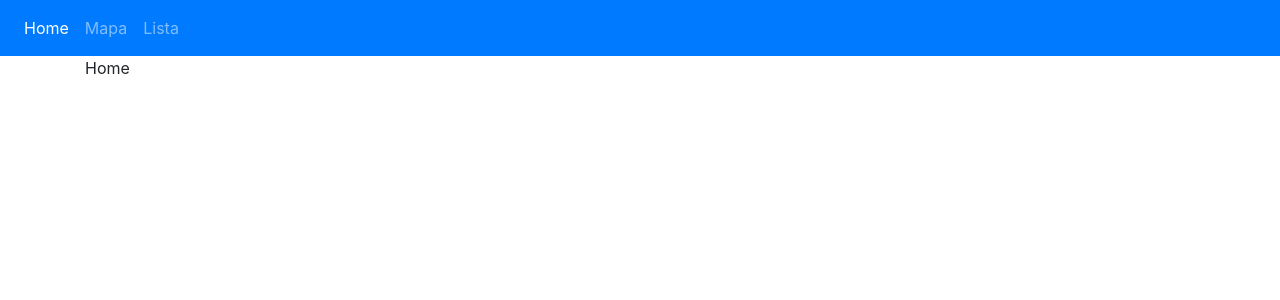
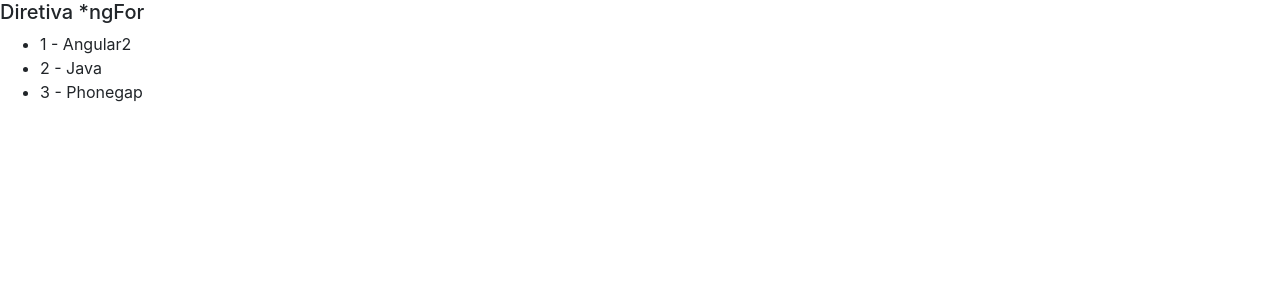
Before and after one commit to pierbotteroweb/angular-loiane-data-binding, an Angular app in the folder data-binding/: page / in a window 1280 px wide. Shown: the top 300 px of the page. Built offline with nearby package versions, Linux system fonts and the light colour scheme.

Commit message:
Aula 27, ngFor

```diff
--- a/data-binding/src/app/app.component.html
+++ b/data-binding/src/app/app.component.html
@@ -4,4 +4,5 @@
 
 <button (click)="destruirCiclo()" >Deletar</button> -->
 <!-- <app-diretiva-ngif></app-diretiva-ngif> -->
-<app-diretiva-ngswitch></app-diretiva-ngswitch>
+<!-- <app-diretiva-ngswitch></app-diretiva-ngswitch> -->
+<app-diretiva-ngfor></app-diretiva-ngfor>
--- a/data-binding/src/app/app.module.ts
+++ b/data-binding/src/app/app.module.ts
@@ -11,6 +11,7 @@
 import { CicloComponent } from './ciclo/ciclo.component';
 import { DiretivaNgifComponent } from './diretiva-ngif/diretiva-ngif.component';
 import { DiretivaNgswitchComponent } from './diretiva-ngswitch/diretiva-ngswitch.component';
+import { DiretivaNgforComponent } from './diretiva-ngfor/diretiva-ngfor.component';
 
 @NgModule({
   declarations: [
@@ -20,7 +21,8 @@
     OutputPropertyComponent,
     CicloComponent,
     DiretivaNgifComponent,
-    DiretivaNgswitchComponent
+    DiretivaNgswitchComponent,
+    DiretivaNgforComponent
   ],
   imports: [
     BrowserModule,
--- /dev/null
+++ b/data-binding/src/app/diretiva-ngfor/diretiva-ngfor.component.html
@@ -0,0 +1,5 @@
+<h5>Diretiva *ngFor</h5>
+
+<ul>
+    <li *ngFor="let curso of cursos, let i = index">{{ i+1 }} - {{ curso }}</li>
+</ul>
--- /dev/null
+++ b/data-binding/src/app/diretiva-ngfor/diretiva-ngfor.component.ts
@@ -0,0 +1,17 @@
+import { Component, OnInit } from '@angular/core';
+
+@Component({
+  selector: 'app-diretiva-ngfor',
+  templateUrl: './diretiva-ngfor.component.html',
+  styleUrls: ['./diretiva-ngfor.component.scss']
+})
+export class DiretivaNgforComponent implements OnInit {
+
+  cursos: string[]=["Angular2", "Java", "Phonegap"]
+
+  constructor() { }
+
+  ngOnInit() {
+  }
+
+}
```
Also changed, not shown: data-binding/src/app/diretiva-ngfor/diretiva-ngfor.component.scss (added).
